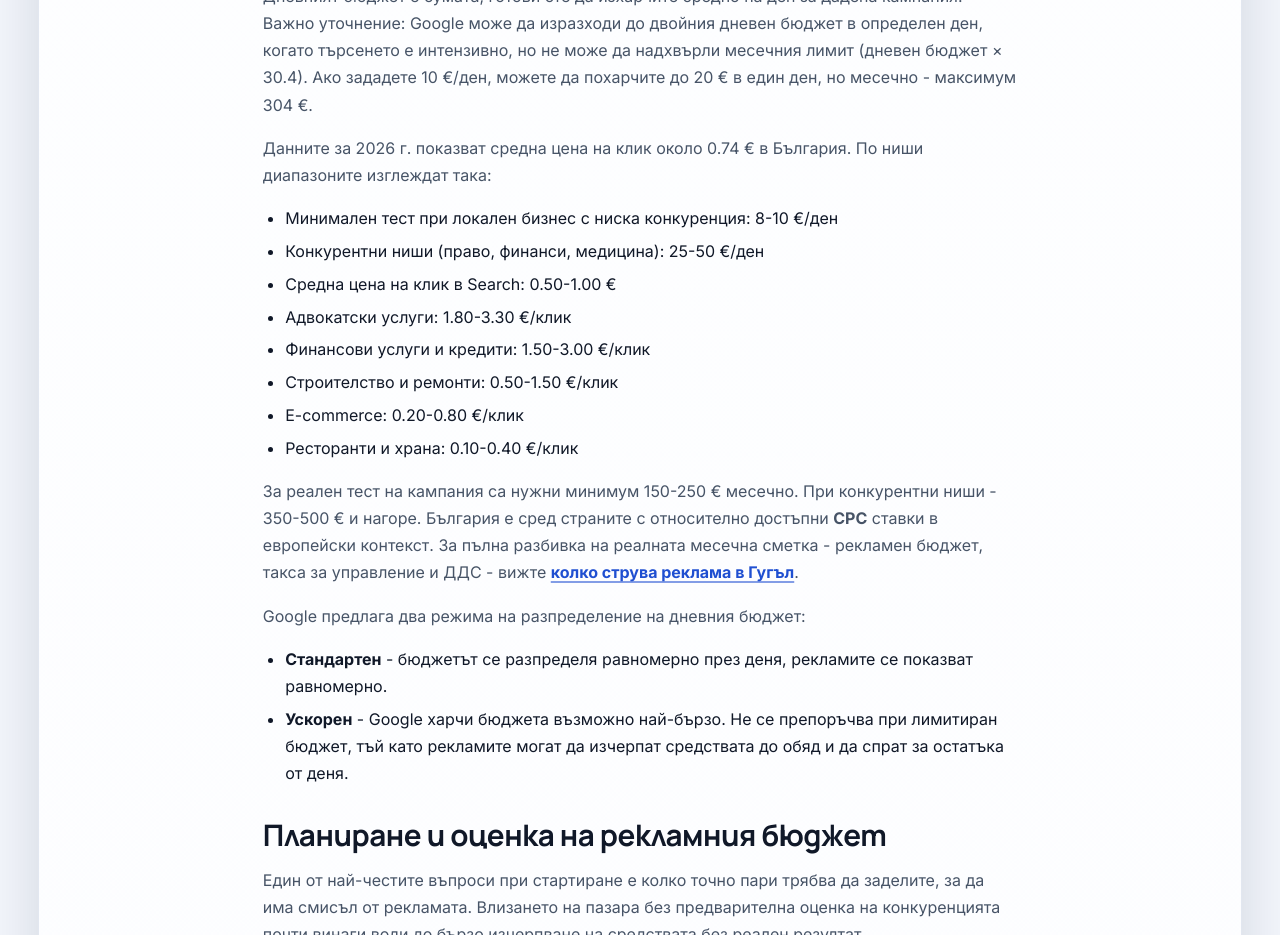
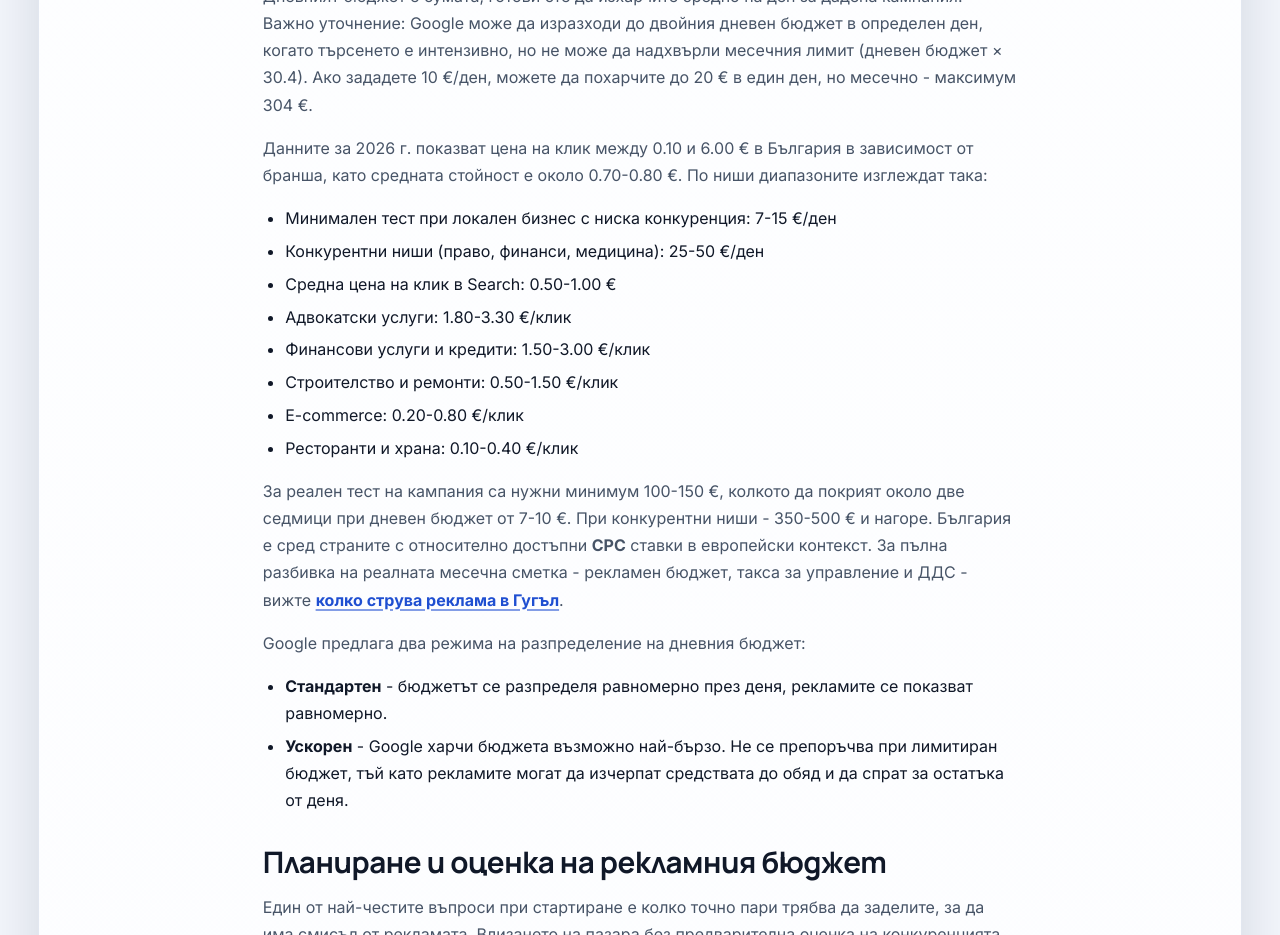
Before and after one commit to inweblife/inweblife, a Next.js app: page /google-ads-reklama in a window 1280 px wide. Shown: the part 6000-6935 px from the top of the page. Built offline with nearby package versions, Linux system fonts and the light colour scheme; no server answers.

Commit message:
Update google-ads-reklama.js

```diff
--- a/pages/google-ads-reklama.js
+++ b/pages/google-ads-reklama.js
@@ -387,11 +387,12 @@ const GoogleAdsReklama = () => {
               похарчите до 20 € в един ден, но месечно - максимум 304 €.
             </p>
             <p>
-              Данните за 2026 г. показват средна цена на клик около 0.74 € в България.
-              По ниши диапазоните изглеждат така:
+              Данните за 2026 г. показват цена на клик между 0.10 и 6.00 € в България в
+              зависимост от бранша, като средната стойност е около 0.70-0.80 €. По ниши
+              диапазоните изглеждат така:
             </p>
             <ul>
-              <li>Минимален тест при локален бизнес с ниска конкуренция: 8-10 €/ден</li>
+              <li>Минимален тест при локален бизнес с ниска конкуренция: 7-15 €/ден</li>
               <li>Конкурентни ниши (право, финанси, медицина): 25-50 €/ден</li>
               <li>Средна цена на клик в Search: 0.50-1.00 €</li>
               <li>Адвокатски услуги: 1.80-3.30 €/клик</li>
@@ -401,8 +402,9 @@ const GoogleAdsReklama = () => {
               <li>Ресторанти и храна: 0.10-0.40 €/клик</li>
             </ul>
             <p>
-              За реален тест на кампания са нужни минимум 150-250 € месечно. При конкурентни
-              ниши - 350-500 € и нагоре. България е сред страните с относително достъпни{" "}
+              За реален тест на кампания са нужни минимум 100-150 €, колкото да покрият около
+              две седмици при дневен бюджет от 7-10 €. При конкурентни ниши - 350-500 € и
+              нагоре. България е сред страните с относително достъпни{" "}
               <strong>CPC</strong> ставки в европейски контекст. За пълна разбивка на реалната
               месечна сметка - рекламен бюджет, такса за управление и ДДС - вижте{" "}
               <Link href="/kolko-struva-reklama-v-google">
```
